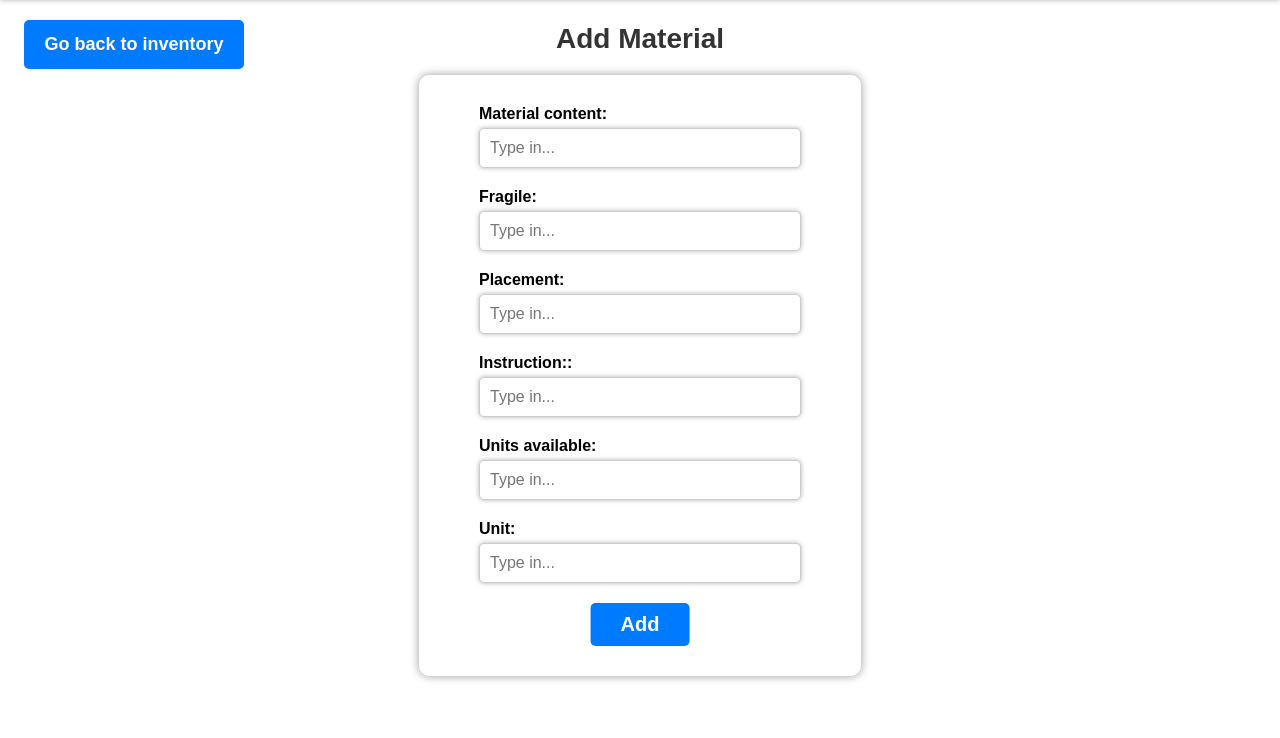
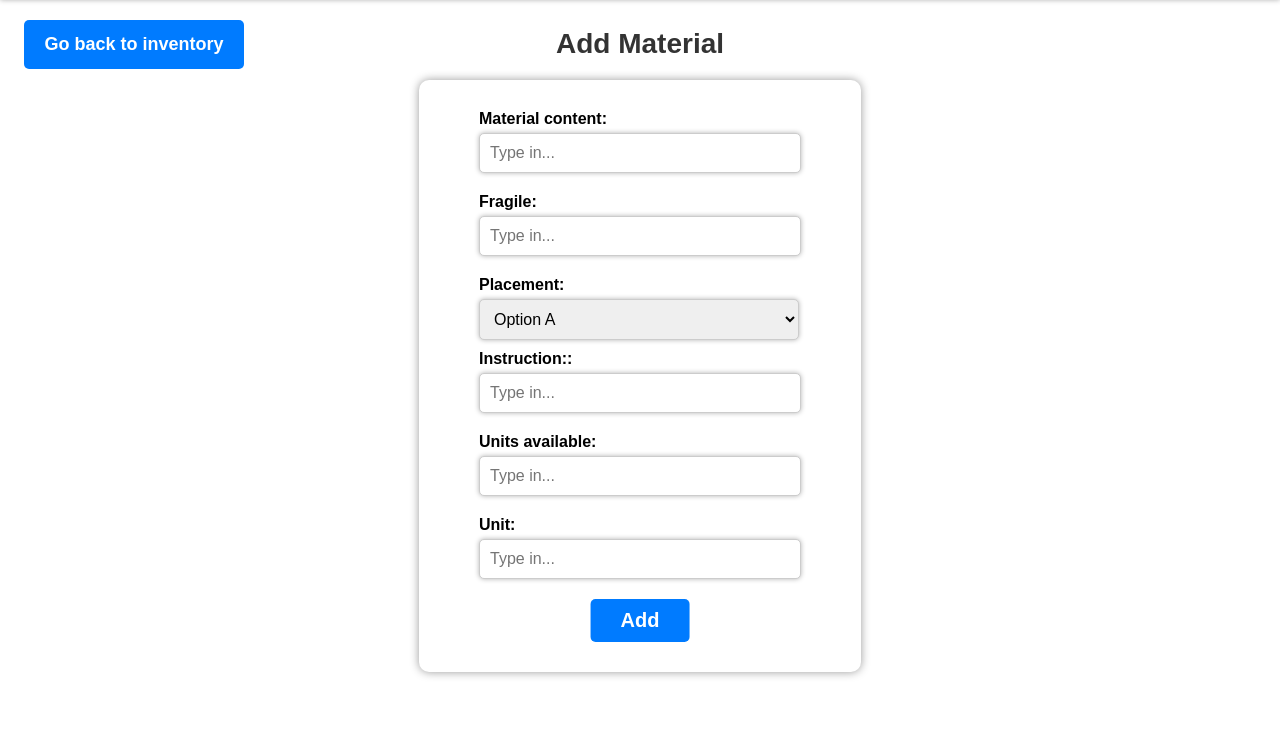
Before and after one commit to maxim-bazant/ss-web, a Flask app: template templates/add.html in a window 1280 px wide. Shown: the part 80-818 px from the top of the page. Run offline with Flask 3, Linux system fonts and the light colour scheme; the template is opened without the code that fills it, so the values that code supplies are empty; parts of the project's set-up code (start-up, migrations or seed data) failed here and were passed over.

Commit message:
first placement changes. More to come

```diff
--- a/db_api_manager.py
+++ b/db_api_manager.py
@@ -7,6 +7,7 @@
 client = MongoClient(uri, server_api=ServerApi('1'))
 inventory_db = client["MaterialInventory"]
 materials_db = inventory_db["Materials"]
+placements_db = inventory_db["Placement"]
 
 
 # functions
--- a/static/css/main.css
+++ b/static/css/main.css
@@ -119,7 +119,8 @@
 }
 
 /* Style the input box */
-input[type="number"], input[type="text"] {
+input[type="number"], input[type="text"], select {
+    width: 100%;
     padding: 10px;
     border: 1px solid #ccc;
     border-radius: 5px;
@@ -495,3 +496,7 @@
     margin-top: 20px;
     margin-left: 20px;
 }
+
+select.add-input {
+    width: 320px;
+}
--- a/templates/add.html
+++ b/templates/add.html
@@ -26,7 +26,12 @@
             </div>
             <div class="form-add-row">
                 <label>Placement:</label>
-                <input name="placement" class="add-input" type="text" placeholder="Type in..." required>
+                <select name="placement" class="add-input" required>
+                    <option value="A">Option A</option>
+                    <option value="B">Option B</option>
+                    <option value="C">Option C</option>
+                    <option value="D">Option D</option>
+                </select>
             </div>
             <div class="form-add-row">
                 <label>Instruction::</label>
```
